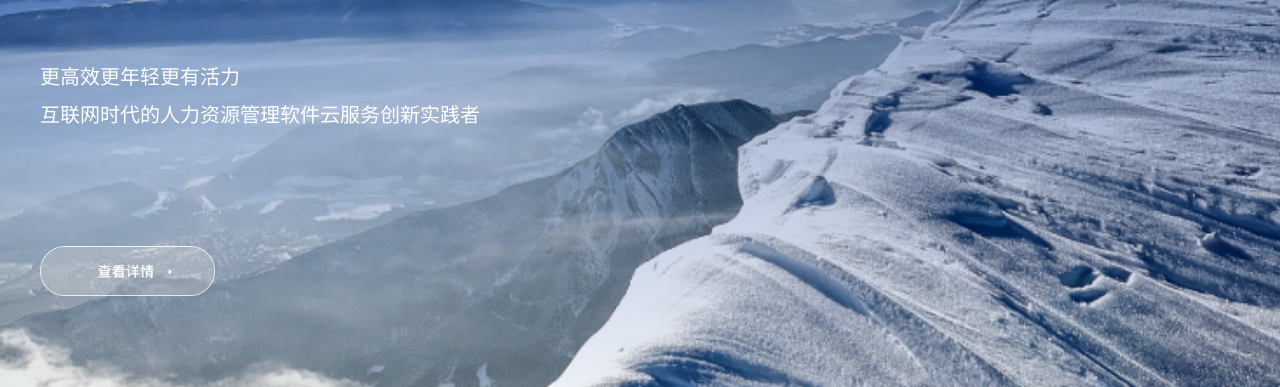
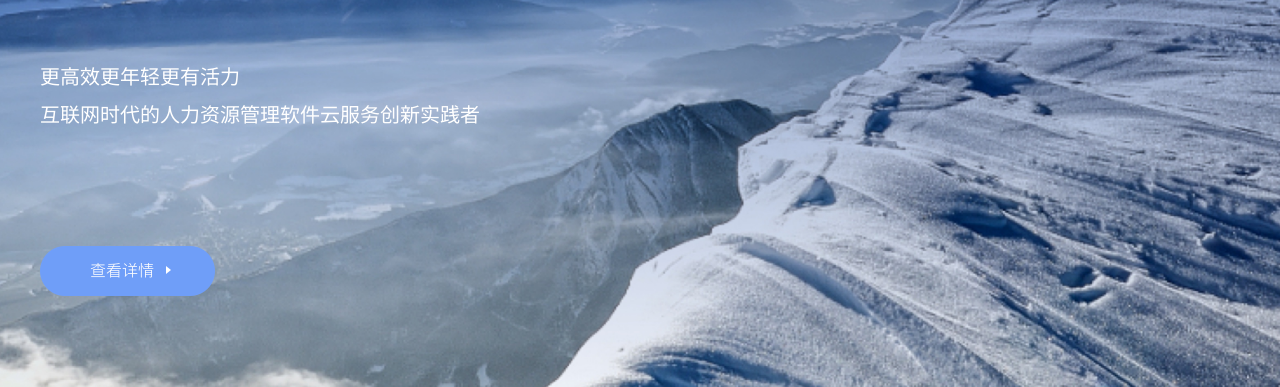
Before and after one commit to ygeek/visionpsn-homepage, a plain HTML site: page index.html in a window 1280 px wide. In both pictures the pointer is over the link 127 px from the left and 683 px from the top of the page. Shown: the part 413-800 px from the top of the page. Drawn offline with Linux system fonts and the light colour scheme; a web font is replaced by a local one.

Commit message:
fix button hover

```diff
--- a/global.css
+++ b/global.css
@@ -684,3 +684,8 @@ body {
   transform: translate(10%, -50%) scale(0.5,0.5);
   z-index: 90;
 }
+
+.home-page-button:hover,
+.button-blue:hover {
+  background: url("assets/button/button-hover.png") no-repeat 0 0/175px 50px;
+}
```
